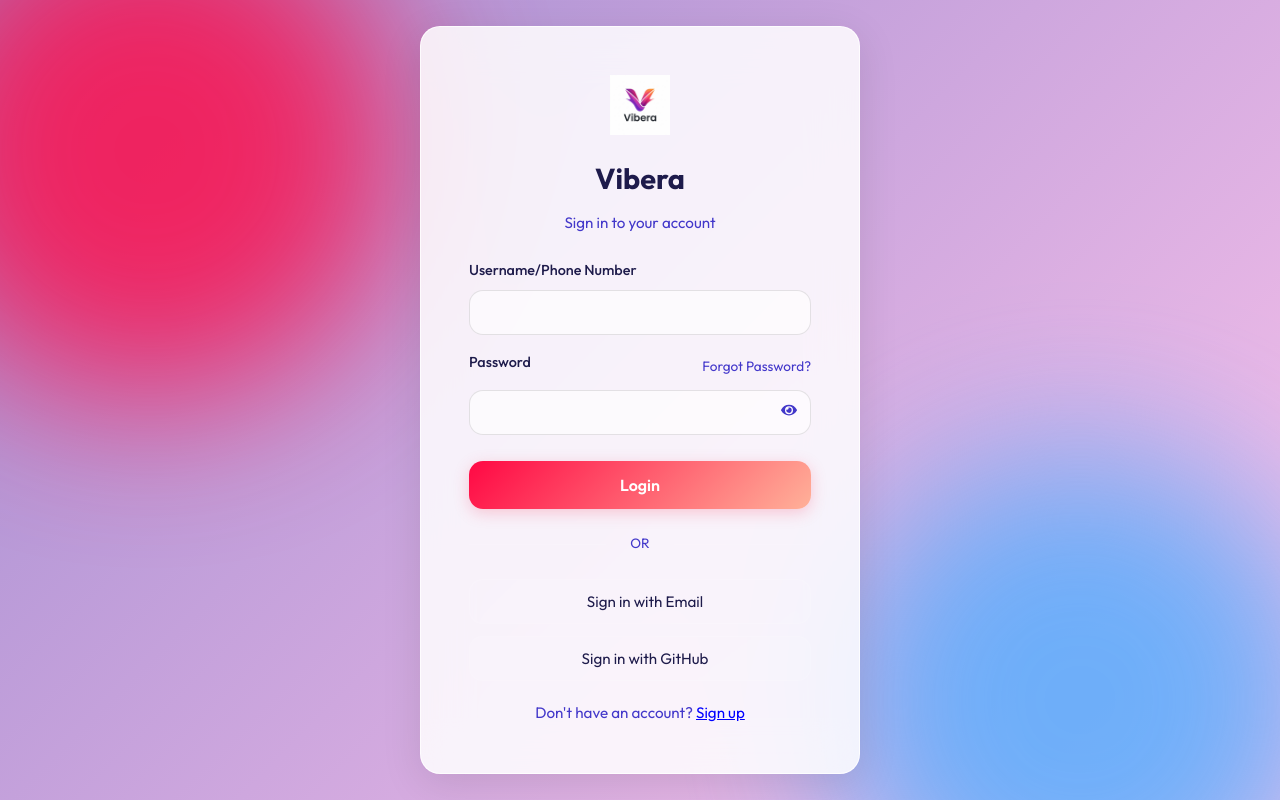
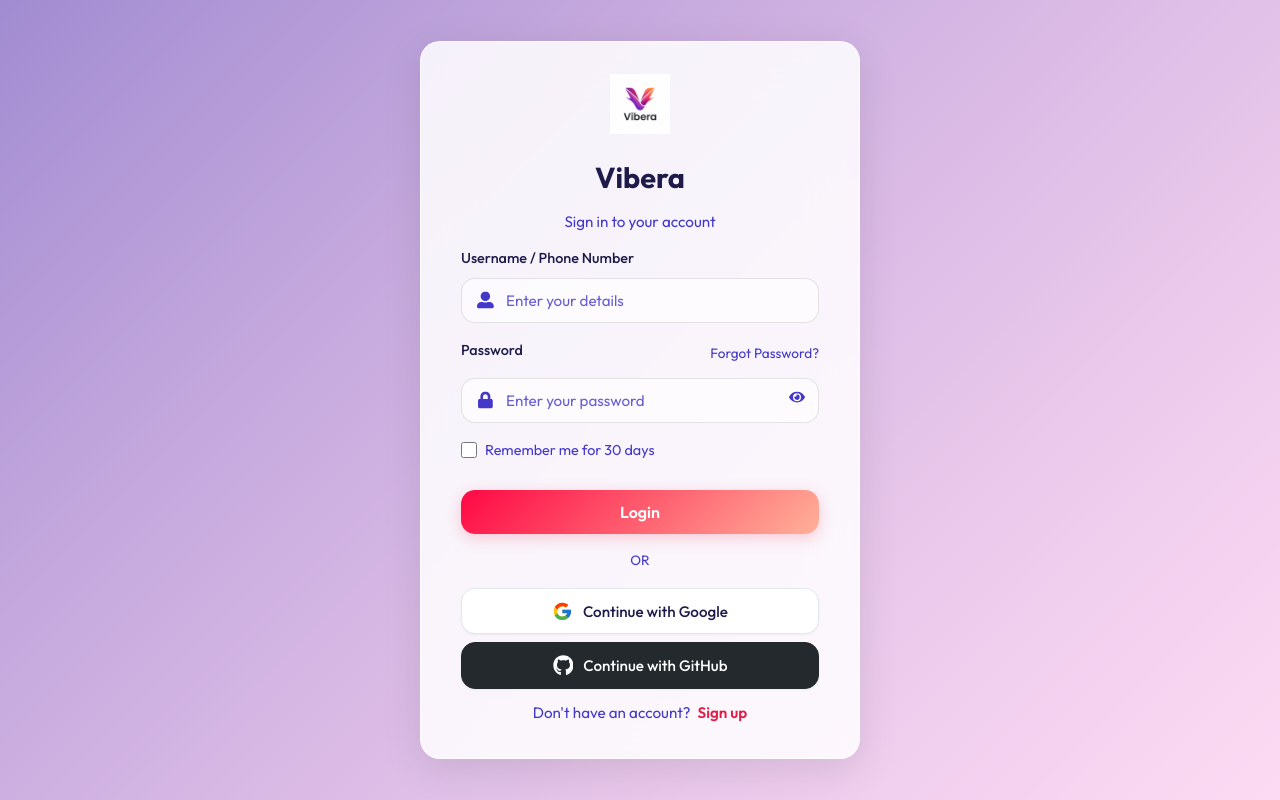
Before and after one commit to Rifah27/SocialPlatform-Vibe, a React (Vite) app in the folder frontend/: page / in a window 1280 px wide. Built offline with nearby package versions, Linux system fonts and the light colour scheme.

Commit message:
changes on login pg

```diff
--- a/frontend/src/components/Login.jsx
+++ b/frontend/src/components/Login.jsx
@@ -2,7 +2,8 @@
 import axios from "axios";
 import "../styles/Login.css";
 import logo from "../assets/vibera_logo.png";
-import { FaEye, FaEyeSlash } from "react-icons/fa";
+import { FaEye, FaEyeSlash, FaUserAlt, FaLock, FaGithub } from "react-icons/fa";
+import { FcGoogle } from "react-icons/fc";
 
 const Login = ({ onLogin, onSwitchToRegister }) => {
   const [identifier, setIdentifier] = useState("");
@@ -49,14 +50,18 @@
 
         <form onSubmit={handleSubmit}>
           <div className="form-group">
-            <label htmlFor="identifier">Username/Phone Number</label>
+            <label htmlFor="identifier">Username / Phone Number</label>
+            <div className="input-wrapper">
+              <FaUserAlt className="input-icon" />
               <input
                 type="text"
                 id="identifier"
                 value={identifier}
                 onChange={(e) => setIdentifier(e.target.value)}
+                placeholder="Enter your details"
                 required
               />
+            </div>
           </div>
 
           <div className="form-group password-container">
@@ -64,12 +69,14 @@
               <label htmlFor="password">Password</label>
               <a href="#" className="forgot-password">Forgot Password?</a>
             </div>
-            <div className="password-input-wrapper">
+            <div className="password-input-wrapper input-wrapper">
+              <FaLock className="input-icon" />
               <input
                 type={showPassword ? "text" : "password"}
                 id="password"
                 value={password}
                 onChange={(e) => setPassword(e.target.value)}
+                placeholder="Enter your password"
                 required
               />
               <span
@@ -79,6 +86,11 @@
                 {showPassword ? <FaEyeSlash /> : <FaEye />}
               </span>
             </div>
+          </div>
+
+          <div className="remember-me">
+            <input type="checkbox" id="remember" />
+            <label htmlFor="remember">Remember me for 30 days</label>
           </div>
 
           {error && <p className="error-message">{error}</p>}
@@ -91,18 +103,18 @@
 
         <div className="social-login">
           <button className="social-button google">
-            <i className="fab fa-google"></i> Sign in with Email
+            <FcGoogle className="social-icon" /> Continue with Google
           </button>
           <button className="social-button github">
-            <i className="fab fa-github"></i> Sign in with GitHub
+            <FaGithub className="social-icon" /> Continue with GitHub
           </button>
         </div>
 
         <div className="signup-link">
           Don't have an account?{" "}
-          <span style={{color: 'blue', cursor: 'pointer', textDecoration: 'underline'}} onClick={onSwitchToRegister}>
+          <a onClick={(e) => { e.preventDefault(); onSwitchToRegister(); }} href="#">
             Sign up
-          </span>
+          </a>
         </div>
       </div>
     </div>
--- a/frontend/src/styles/Login.css
+++ b/frontend/src/styles/Login.css
@@ -3,36 +3,26 @@
   justify-content: center;
   align-items: center;
   min-height: 100vh;
-  background: var(--bg);
-  background-image: var(--bg-gradient);
+  background-color: var(--bg);
+  background-image: var(--bg-gradient), radial-gradient(rgba(0, 0, 0, 0.04) 2px, transparent 2px);
+  background-size: cover, 30px 30px;
+  background-position: center, 0 0;
   color: var(--text-main);
   position: relative;
   overflow: hidden;
 }
 
-/* Background vibrant orbs */
-.login-container::before,
-.login-container::after {
+/* Elegant Social Connection Pattern Elements */
+.login-container::before {
   content: '';
   position: absolute;
-  width: 500px;
-  height: 500px;
-  border-radius: 50%;
-  filter: blur(80px);
+  top: 0;
+  left: 0;
+  right: 0;
+  bottom: 0;
+  background: linear-gradient(135deg, rgba(255,255,255,0) 0%, rgba(255,255,255,0.4) 100%);
   z-index: 0;
-  opacity: 0.8;
-}
-
-.login-container::before {
-  background: #ff0844;
-  top: -100px;
-  left: -100px;
-}
-
-.login-container::after {
-  background: #4facfe;
-  bottom: -150px;
-  right: -50px;
+  pointer-events: none;
 }
 
 .login-form {
@@ -41,7 +31,7 @@
   background: rgba(255, 255, 255, 0.85);
   backdrop-filter: blur(24px);
   -webkit-backdrop-filter: blur(24px);
-  padding: 48px;
+  padding: 32px 40px;
   border-radius: var(--radius-lg);
   box-shadow: 0 10px 40px rgba(0, 0, 0, 0.1);
   width: 100%;
@@ -68,7 +58,7 @@
 
 .login-subtitle {
   text-align: center;
-  margin-bottom: 24px;
+  margin-bottom: 12px;
   color: var(--text-muted);
   font-size: 0.95rem;
 }
@@ -85,7 +75,9 @@
   font-size: 0.9rem;
 }
 
-input {
+input[type="text"],
+input[type="password"],
+input[type="email"] {
   width: 100%;
   padding: 12px 16px;
   border: 1px solid rgba(0, 0, 0, 0.1);
@@ -98,7 +90,9 @@
   transition: var(--transition);
 }
 
-input:focus {
+input[type="text"]:focus,
+input[type="password"]:focus,
+input[type="email"]:focus {
   outline: none;
   border-color: var(--accent);
   background-color: #ffffff;
@@ -108,6 +102,28 @@
 input::placeholder {
   color: var(--text-muted);
   opacity: 0.8;
+}
+
+.input-wrapper {
+  position: relative;
+  width: 100%;
+}
+
+.input-icon {
+  position: absolute;
+  top: 50%;
+  left: 16px;
+  transform: translateY(-50%);
+  color: var(--text-muted);
+  font-size: 1.05rem;
+  pointer-events: none;
+  z-index: 2;
+}
+
+.input-wrapper input[type="text"],
+.input-wrapper input[type="password"],
+.input-wrapper input[type="email"] {
+  padding-left: 44px;
 }
 
 .password-input-wrapper,
@@ -142,6 +158,31 @@
   margin-bottom: 8px;
 }
 
+.remember-me {
+  display: flex;
+  align-items: center;
+  gap: 8px;
+  margin-top: 16px;
+  margin-bottom: 24px;
+}
+
+.remember-me input[type="checkbox"] {
+  width: 16px;
+  height: 16px;
+  cursor: pointer;
+  accent-color: var(--accent);
+  margin: 0;
+  padding: 0;
+}
+
+.remember-me label {
+  font-size: 0.9rem;
+  color: var(--text-muted);
+  cursor: pointer;
+  user-select: none;
+  margin-bottom: 0;
+}
+
 .forgot-password {
   color: var(--text-muted);
   text-decoration: none;
@@ -155,7 +196,7 @@
 
 .login-button {
   width: 100%;
-  padding: 14px;
+  padding: 12px;
   background: var(--gradient-primary);
   color: #ffffff;
   border: none;
@@ -164,7 +205,7 @@
   font-weight: 600;
   cursor: pointer;
   transition: var(--transition);
-  margin-top: 10px;
+  margin-top: 4px;
   font-family: inherit;
   box-shadow: var(--shadow-glow);
 }
@@ -176,7 +217,7 @@
 
 .divider {
   text-align: center;
-  margin: 24px 0;
+  margin: 16px 0;
   position: relative;
   font-size: 0.85rem;
   color: var(--text-muted);
@@ -203,18 +244,16 @@
 .social-login {
   display: flex;
   flex-direction: column;
-  gap: 12px;
-  margin-bottom: 20px;
+  gap: 8px;
+  margin-bottom: 12px;
 }
 
 .social-button {
   width: 100%;
   padding: 12px;
-  border: 1px solid rgba(255, 255, 255, 0.1);
   border-radius: var(--radius-md);
-  background-color: rgba(255, 255, 255, 0.03);
-  color: var(--text-main);
   font-size: 0.95rem;
+  font-weight: 500;
   cursor: pointer;
   display: flex;
   align-items: center;
@@ -222,23 +261,42 @@
   gap: 10px;
   transition: var(--transition);
   font-family: inherit;
+  box-shadow: 0 1px 3px rgba(0, 0, 0, 0.05);
 }
 
-.social-button:hover {
-  background-color: rgba(255, 255, 255, 0.08);
-  border-color: rgba(255, 255, 255, 0.2);
+.social-button.google {
+  background-color: #ffffff;
+  color: var(--text-main);
+  border: 1px solid #e2e8f0;
+}
+
+.social-button.google:hover {
+  background-color: #f8fafc;
+  border-color: #cbd5e1;
   transform: translateY(-1px);
 }
 
-.social-button i {
-  font-size: 1.2rem;
+.social-button.github {
+  background-color: #24292e;
+  color: #ffffff;
+  border: 1px solid #24292e;
+}
+
+.social-button.github:hover {
+  background-color: #1b1f23;
+  border-color: #1b1f23;
+  transform: translateY(-1px);
+}
+
+.social-icon {
+  font-size: 1.3rem;
 }
 
 .signup-link {
   text-align: center;
   font-size: 0.95rem;
   color: var(--text-muted);
-  margin-top: 20px;
+  margin-top: 12px;
 }
 
 .signup-link a {
```
Lines whose indentation alone changed are shown as unchanged.
